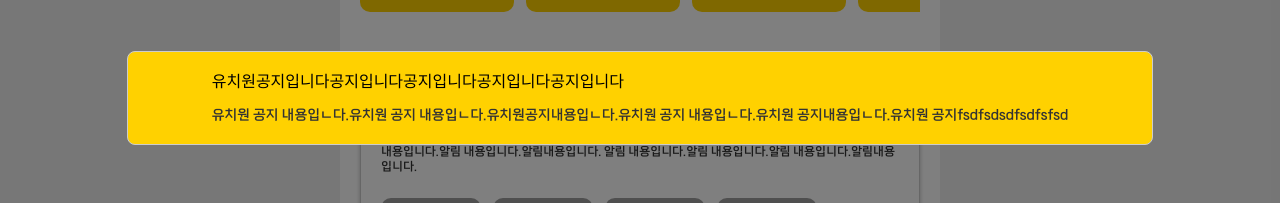
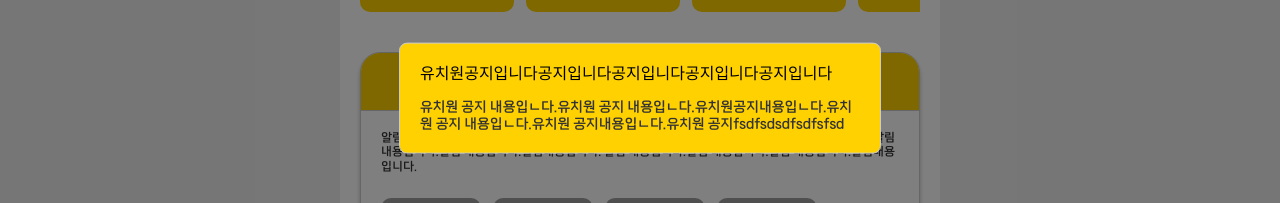
Before and after one commit to The-Chicks/kidsgarden, a React (Create React App) app: page /notification in a window 1280 px wide. Both pictures are taken after a click on the element 437 px from the left and 252 px from the top of the page. Shown: the part 302-505 px from the top of the page. Built offline with nearby package versions, Linux system fonts and the light colour scheme; grey boxes are pictures that could not be loaded; a web font is replaced by a local one; what recoil-persist would draw is missing.

Commit message:
ISSUE#16 design: pc에서의 모달 크기 제한

```diff
--- a/src/Components/Molecules/AnnouncementItem/AnnouncementItem.style.ts
+++ b/src/Components/Molecules/AnnouncementItem/AnnouncementItem.style.ts
@@ -7,6 +7,7 @@ export const ContainerArticle = styled.article`
 	padding: ${convertPxToVw(12)};
 	border-radius: ${convertPxToVw(10)};
 	min-width: ${convertPxToVw(130)};
+	cursor: pointer;
 
 	.margin {
 		margin-top: ${convertPxToVw(12)};
--- a/src/Components/organisms/Modal/Modal.tsx
+++ b/src/Components/organisms/Modal/Modal.tsx
@@ -38,8 +38,9 @@ const Modal = ({ children, isOpen }: ModalPropsType) => {
 					transform: "translate(-50%, -50%)",
 					width: "80%",
 					height: "fit-content",
+					maxWidth: "480px",
 					maxHeight: "80%",
-					borderRadius: 8,
+					borderRadius: "8px",
 					backgroundColor: theme.color.main_03,
 					padding: 0,
 					overflow: "auto",
```
